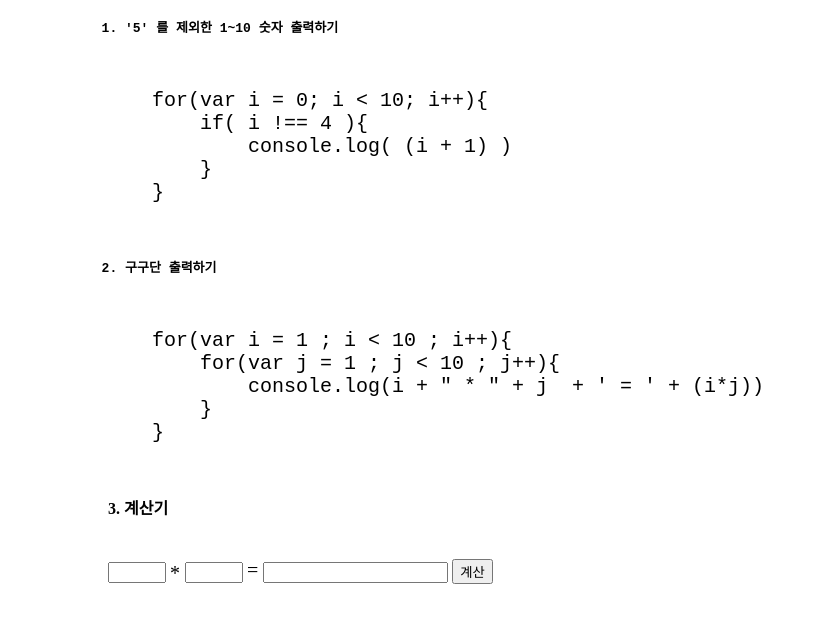
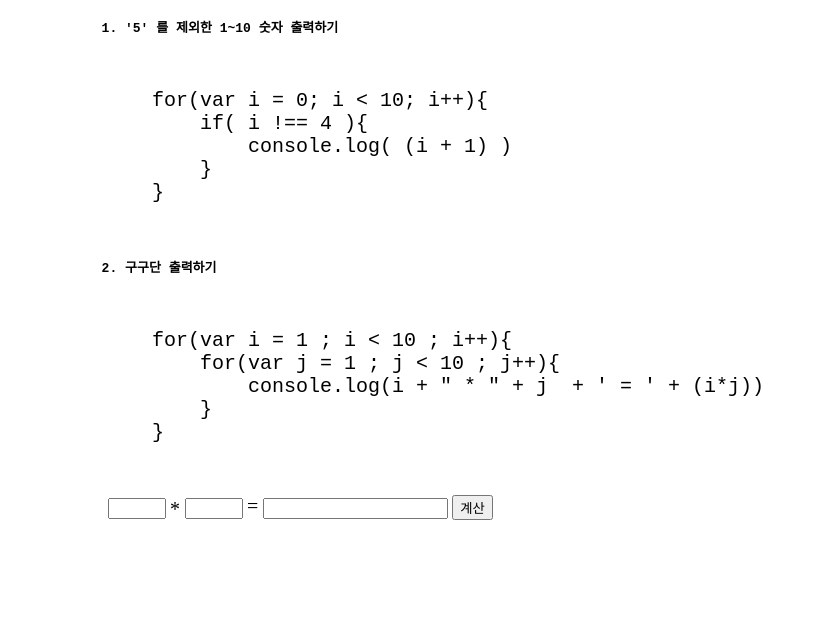
Before and after one commit to gugitongsin/class_1, a plain HTML site: page script.html in a window 1280 px wide. Shown: the part 87-710 px from the top of the page, without its empty margins (0-815 px from the left). Drawn offline with Linux system fonts and the light colour scheme.

Commit message:
Add files via upload

```diff
--- a/script.html
+++ b/script.html
@@ -44,7 +44,6 @@
     </pre>
 
     <div class="calc">
-        <strong>3. 계산기</strong>
         <input type="text" class="ipt">
         <span class="asterisk"> * </span>
         <input type="text" class="ipt">
```
